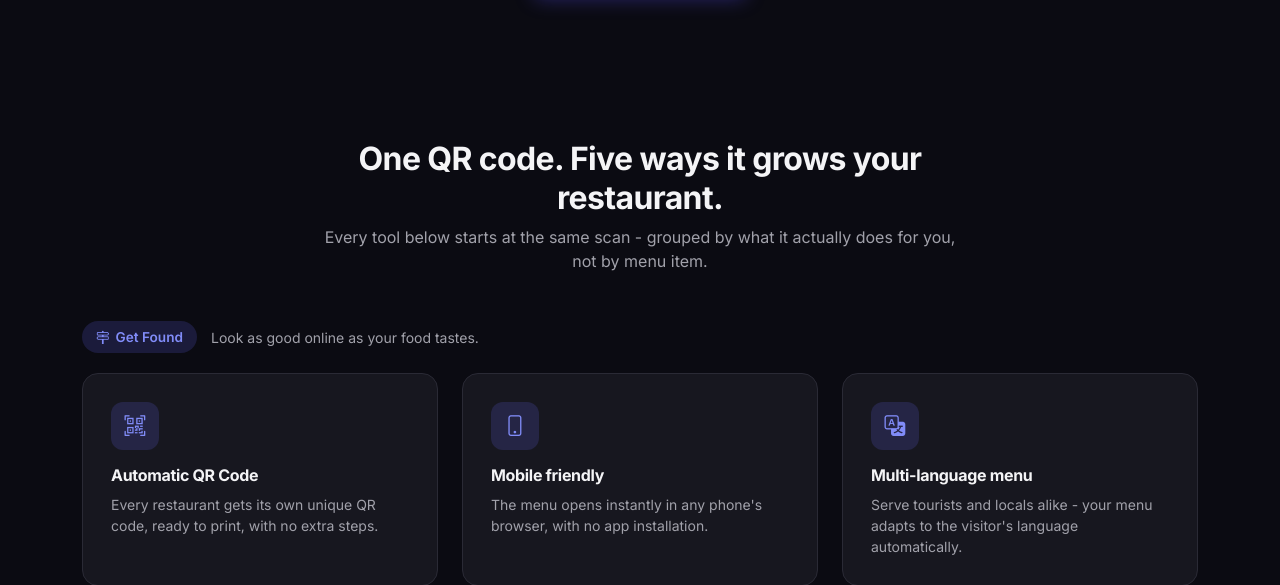
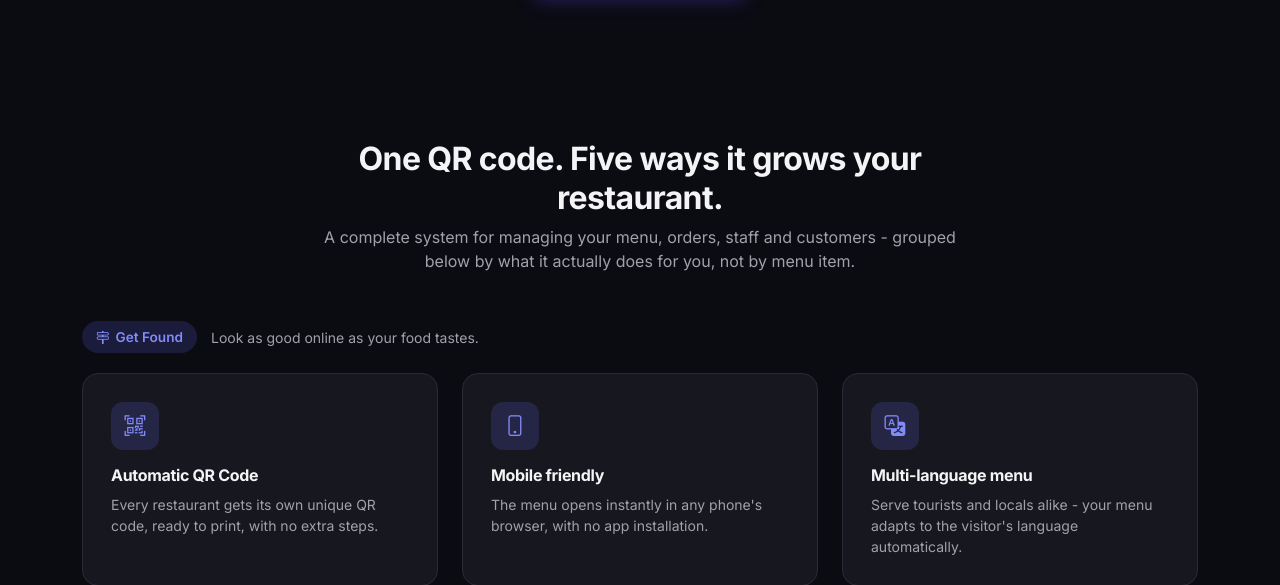
Before and after one commit to jimc4rry/Digital-QR-Platform-Global, a Django app: page / in a window 1280 px wide. Shown: the part 2506-3091 px from the top of the page. Run offline with Django 4.2, Linux system fonts and the light colour scheme; data that the repository does not hold is empty.

Commit message:
Frame the feature grid as a complete management system, scoped honestly
Adds one line to the homepage features intro: "A complete system for
managing your menu, orders, staff and customers" - deliberately scoped to
what the product actually does, not an unqualified "restaurant management
system" claim that would invite comparison to POS/inventory/payroll
platforms it doesn't compete with.

```diff
--- a/menu-platform/templates/home.html
+++ b/menu-platform/templates/home.html
@@ -537,7 +537,7 @@
         <div class="container">
             <div class="lp-section-head mh-reveal">
                 <h2>{% trans "One QR code. Five ways it grows your restaurant." %}</h2>
-                <p>{% trans "Every tool below starts at the same scan - grouped by what it actually does for you, not by menu item." %}</p>
+                <p>{% trans "A complete system for managing your menu, orders, staff and customers - grouped below by what it actually does for you, not by menu item." %}</p>
             </div>
 
             <div class="lp-group-head mh-reveal">
```
Also changed, not shown: menu-platform/locale/el/LC_MESSAGES/django.po, menu-platform/locale/es/LC_MESSAGES/django.po, menu-platform/locale/fr/LC_MESSAGES/django.po, 3 other files.
